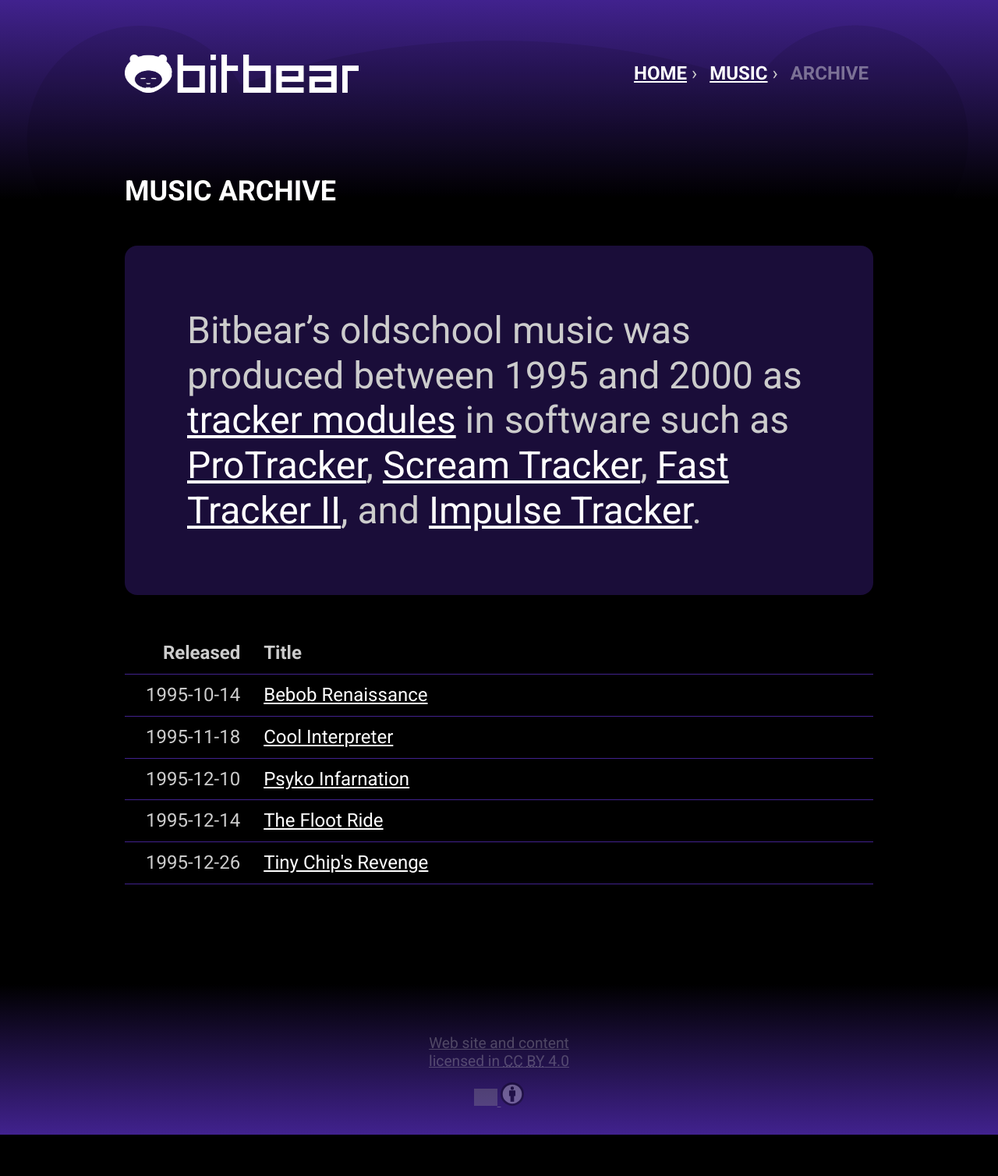
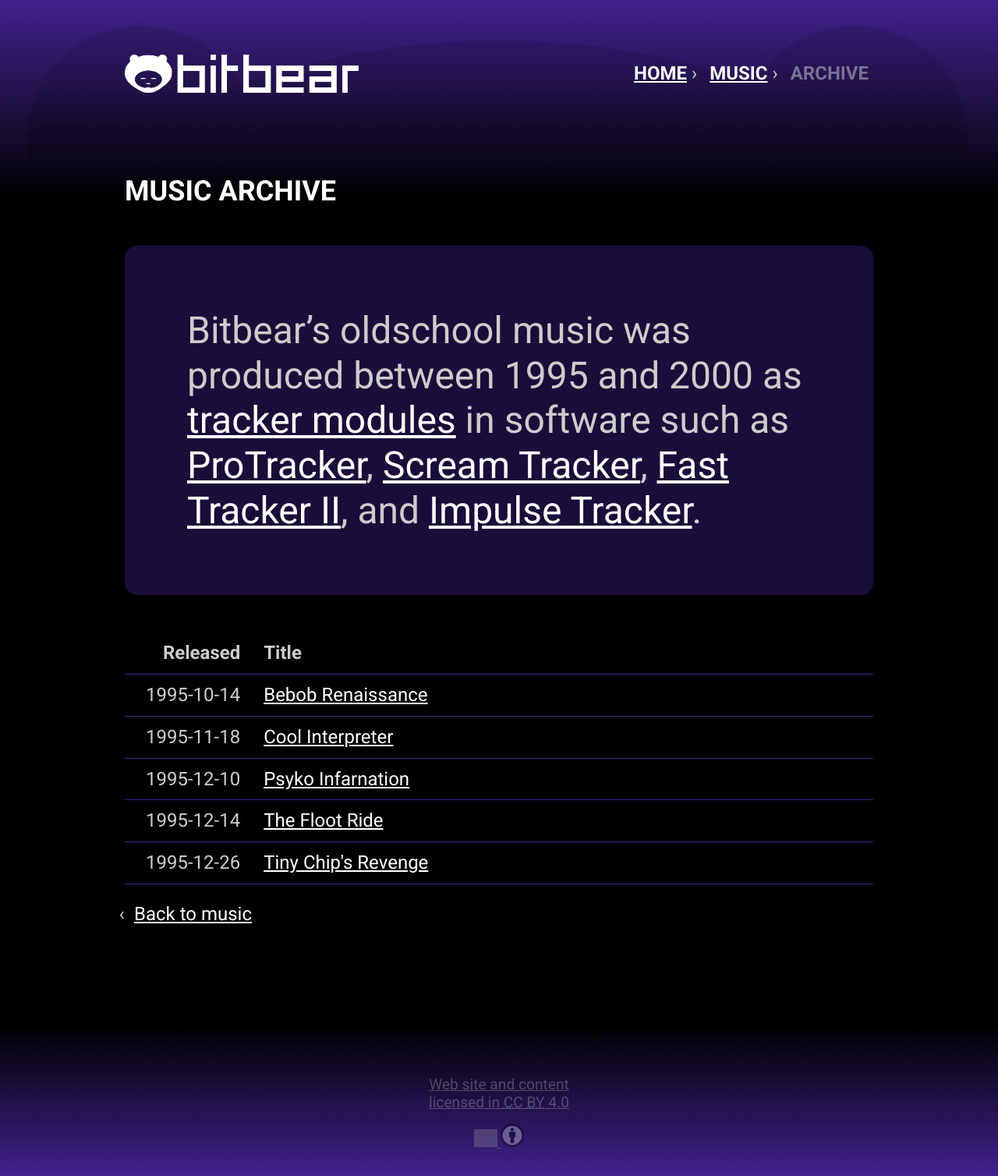
Before and after one commit to asbjornu/bitbear.org, a Jekyll site: the page built from music/archive/index.md, in a window 1280 px wide. Shown: the whole page at 78% size. Built offline with Jekyll 4.4.1, drawn with Linux system fonts in a browser that asks for light colours; before the commit the page ends 1455 px from its top, so only the background shows below that; grey boxes are pictures that could not be loaded.

Commit message:
Add back navigation from posts

```diff
--- a/_layouts/post.html
+++ b/_layouts/post.html
@@ -17,3 +17,24 @@
 {% endif %}
 
 {{ content }}
+
+{%- assign url = page.url | remove: '.html' | split: '/' -%}
+{%- assign path = url | pop -%}
+<nav class="back">
+  <ul>
+    {%- if path.size == 1 -%}
+      <li>
+        <a rel="index back" href="/">Home</a>
+      </li>
+    {%- else -%}
+      {%- capture link %}
+        {%- for dir in path offset: 1 -%}
+          {{- dir | append: '/' -}}
+        {%- endfor -%}
+      {%- endcapture -%}
+      <li>
+        <a rel="back" href="/{{ link }}">Back to {{ path | last }}</a>
+      </li>
+    {%- endif -%}
+  </ul>
+</nav>
--- a/assets/scss/bitbear.scss
+++ b/assets/scss/bitbear.scss
@@ -152,6 +152,23 @@
     ul {
         margin-left: 1em;
     }
+
+    nav.back {
+        clear: both;
+
+        ul {
+            margin: 1em 0 0 0;
+
+            li {
+                list-style-type: "\2039";
+                margin: 0;
+
+                a {
+                    margin-left: .5em;
+                }
+            }
+        }
+    }
 }
 
 .jumbotron {
```
